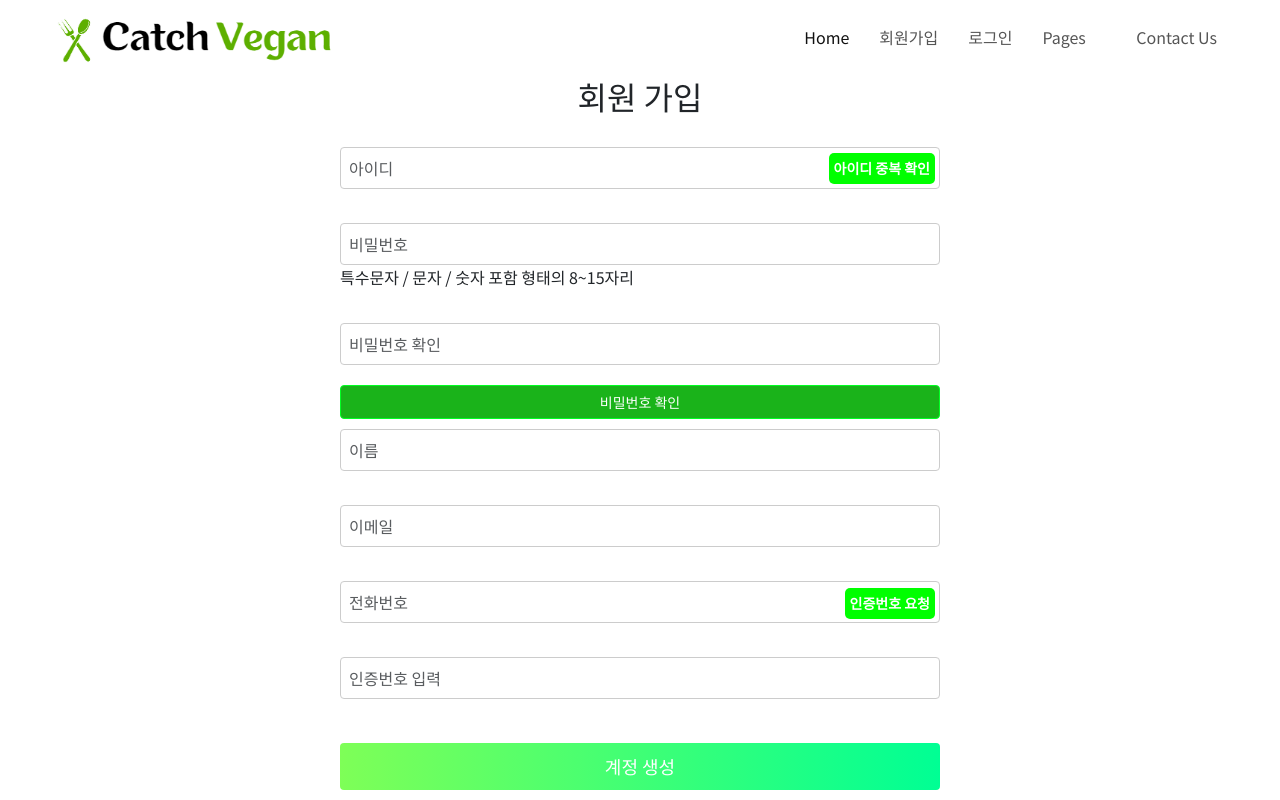
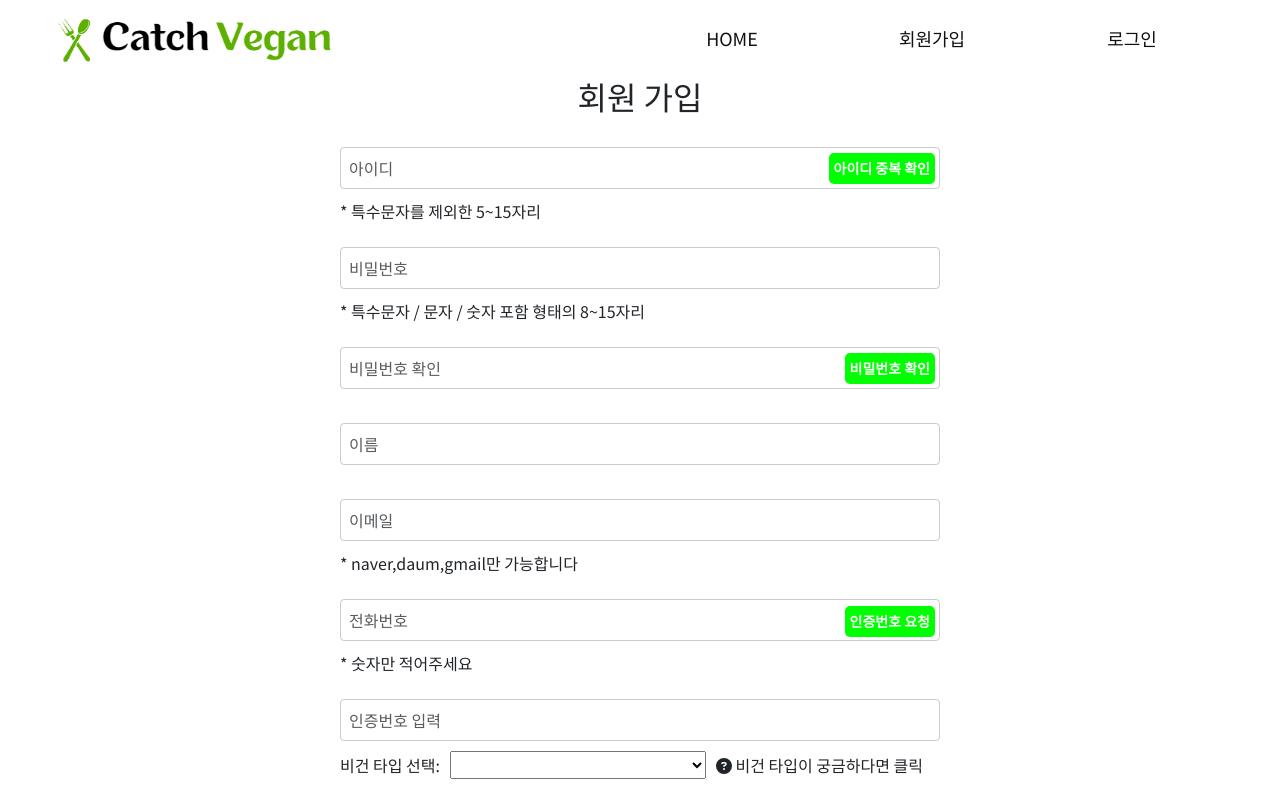
Before and after one commit to zina06/Vegan-Vue.js, a Vue app: page /Catchvegan/member/signup in a window 1280 px wide. Shown: the top 800 px of the page. Built offline with nearby package versions, Linux system fonts and the light colour scheme; what v-calendar, vue-sweetalert2, vue3-naver-maps would draw is missing.

Commit message:
member,header,footer edit

```diff
--- a/package.json
+++ b/package.json
@@ -8,8 +8,8 @@
     "lint": "vue-cli-service lint"
   },
   "dependencies": {
+    "@fortawesome/fontawesome-free": "^6.4.0",
     "@popperjs/core": "^2.11.7",
-    "v-calendar": "^3.0.3",
     "axios": "^1.3.5",
     "axois": "^0.0.1-security",
     "bootstrap": "^5.3.0-alpha3",
@@ -18,6 +18,7 @@
     "node-sass": "^8.0.0",
     "sass": "^1.62.0",
     "sass-loader": "^10.4.1",
+    "v-calendar": "^3.0.3",
     "vue": "^3.2.13",
     "vue-router": "^4.1.6",
     "vue-sweetalert2": "^5.0.5",
@@ -26,6 +27,9 @@
   "devDependencies": {
     "@babel/core": "^7.12.16",
     "@babel/eslint-parser": "^7.12.16",
+    "@fortawesome/fontawesome-svg-core": "^6.4.0",
+    "@fortawesome/free-solid-svg-icons": "^6.4.0",
+    "@fortawesome/vue-fontawesome": "^3.0.3",
     "@vue/cli-plugin-babel": "~5.0.0",
     "@vue/cli-plugin-eslint": "~5.0.0",
     "@vue/cli-service": "~5.0.0",
--- a/src/components/common/common-footer.vue
+++ b/src/components/common/common-footer.vue
@@ -12,9 +12,9 @@
             </div>
             <div class="col-lg-3 col-md-6">
               <h4 class="text-light mb-4">Address</h4>
-              <p><i class="fa fa-map-marker-alt me-3"></i>123 Street, New York, USA</p>
+              <p><i class="fa fa-map-marker-alt me-3"></i>New York, NY 10004, USA</p>
               <p><i class="fa fa-phone-alt me-3"></i>+012 345 67890</p>
-              <p><i class="fa fa-envelope me-3"></i>info@example.com</p>
+              <p><i class="fa fa-envelope me-3"></i>kosa@metanet.com</p>
             </div>
             <div class="col-lg-3 col-md-6">
               <h4 class="text-light mb-4">GitHub</h4>
--- a/src/components/common/common-header.vue
+++ b/src/components/common/common-header.vue
@@ -6,7 +6,11 @@
 
 
           </div>
-
+                   <router-link to="/Catchvegan" class="nav-item nav-link active">Home</router-link>
+              <router-link to="/Catchvegan/member/signup" class="nav-item nav-link" v-if="headerstate">회원가입</router-link>
+              <router-link to="/Catchvegan/member/login" class="nav-item nav-link" v-if="headerstate">로그인</router-link>
+              <router-link to="/Catchvegan" class="nav-item nav-link" v-if="!headerstate">내정보</router-link>
+              <router-link to="/Catchvegan" class="nav-item nav-link" v-if="!headerstate">마이다이닝</router-link>
         </div>  -->
 
         <nav class="navbar navbar-expand-lg navbar-light py-lg-0 px-lg-5 wow fadeIn" data-wow-delay="0.1s">
@@ -19,20 +23,12 @@
           </button>
           <div class="collapse navbar-collapse" id="navbarCollapse">
             <div class="navbar-nav ms-auto p-4 p-lg-0">
-              <router-link to="/Catchvegan" class="nav-item nav-link active">Home</router-link>
-              <router-link to="/Catchvegan/member/signup" class="nav-item nav-link">회원가입</router-link>
-              <router-link to="/Catchvegan/member/login" class="nav-item nav-link">로그인</router-link>
-              <div class="nav-item dropdown">
-                <a href="#" class="nav-link dropdown-toggle" data-bs-toggle="dropdown">Pages</a>
-                <div class="dropdown-menu m-0">
-                  <a href="blog.html" class="dropdown-item">Blog Grid</a>
-                  <a href="feature.html" class="dropdown-item">Our Features</a>
-                  <a href="testimonial.html" class="dropdown-item">Testimonial</a>
-                  <a href="404.html" class="dropdown-item">404 Page</a>
-                </div>
-              </div>
-              <a href="contact.html" class="nav-item nav-link">Contact Us</a>
-            </div>
+              <button type="button" class="nav-item nav-link active custom-button" v-if="headerstate" @click.prevent="main()">HOME</button>
+              <button type="button" class="nav-item nav-link active custom-button" v-if="headerstate" @click.prevent="signup()">회원가입</button>
+              <button type="button" class="nav-item nav-link active custom-button" v-if="headerstate" @click.prevent="login()">로그인</button>
+              <button type="button" class="nav-item nav-link active custom-button" v-if="!headerstate" @click.prevent="logout()">로그아웃</button>
+              <button type="button" class="nav-item nav-link active custom-button" v-if="!headerstate" @click.prevent="mypage()">내정보</button>
+              <button type="button" class="nav-item nav-link active custom-button" v-if="!headerstate" @click.prevent="mydining()">마이다이닝</button>
             <!-- <div class="d-none d-lg-flex ms-2">
               <a class="btn-sm-square bg-white rounded-circle ms-3" href="">
                 <small class="fa fa-search text-body"></small>
@@ -44,6 +40,7 @@
                 <small class="fa fa-shopping-bag text-body"></small>
               </a>
             </div> -->
+            </div>
           </div>
         </nav>
 
@@ -59,8 +56,97 @@
 </template>
 
 <script>
+import { ref } from 'vue';
+import { useRouter } from 'vue-router';
 export default {
-    name: "common-header"
+    name: "common-header",
+
+    setup() {
+      const Swal = require('sweetalert2');
+      const headerstate = ref(false);
+      const token = sessionStorage.getItem("token");
+      const check = () => {
+        if(token == null){
+          headerstate.value = true;
+        }else{
+          console.log(headerstate.value);
+        }
+      }
+      check();
+
+      const logout = () => {
+        let timerInterval
+        Swal.fire({
+          title: '로그아웃하는중',
+          html: '로그아웃하는중',
+          timer: 2000,
+          timerProgressBar: true,
+          didOpen: () => {
+            Swal.showLoading()
+            const b = Swal.getHtmlContainer().querySelector('b')
+            timerInterval = setInterval(() => {
+              b.textContent = Swal.getTimerLeft()
+            }, 100)
+          },
+          willClose: () => {
+            clearInterval(timerInterval)
+          }
+        }).then((result) => {
+          if (result.dismiss === Swal.DismissReason.timer) {
+            console.log('로그아웃하는중')
+          }
+        })
+        headerstate.value = true;
+        sessionStorage.clear();
+        location.reload();
+      }
+
+      const router = useRouter();
+
+      const sessionid = sessionStorage.getItem("id");
+
+      const mypage = () => {
+        router.push({
+          name:"Mypage",
+          params:{"id": sessionid}
+        });
+      }
+
+      const login = () => {
+        router.push({
+          name:"Login"
+        });
+      }
+
+      const signup = () => {
+        router.push({
+          name:"Signup"
+        });
+      }
+
+      const main = () => {
+        router.push({
+          name:"Main"
+        });
+      }
+
+      const mydining = () => {
+        router.push({
+          name:"Mydining",
+          params:{"id": sessionid}
+        });
+      }
+
+      return{
+        logout,
+        headerstate,
+        mypage,
+        mydining,
+        login,
+        signup,
+        main
+      }
+    }
 }
 </script>
 
@@ -69,4 +155,22 @@ export default {
   width: 300px;
   height: 65px;
 }
+
+.custom-button {
+  display: inline-block; /* inline-block 속성으로 링크처럼 보이게 설정 */
+  background-color: #fff; /* 버튼 배경색을 초록색으로 설정 */
+  color: #fff; /* 버튼 텍스트 색상을 흰색으로 설정 */
+  padding: 10px 10px; /* 버튼의 내부 여백 설정 */
+  font-size: 18px; /* 버튼 텍스트 크기 설정 */
+  border: none; /* 버튼 테두리 제거 */
+  border-radius: 4px; /* 버튼 테두리 둥글게 설정 */
+  cursor: pointer; /* 커서를 손가락 모양으로 설정 */
+  transition: transform 0.2s ease-in-out; /* 애니메이션 효과 설정 */
+  text-decoration: none; /* 링크 효과 제거 */
+}
+
+.custom-button:hover {
+  transform: scale(1.1); /* 마우스 호버 시 버튼 크기를 1.1배로 확대하는 애니메이션 설정 */
+}
+
 </style>
--- a/src/pages/member/login.vue
+++ b/src/pages/member/login.vue
@@ -1,22 +1,23 @@
 <template>
     <div>
         <div class="login-page">
-        <form action="Login" method="POST" class="loginForm" onsubmit="DoLoginForm__submit(this); return false;">
+        <form action="/member/login" method="POST" class="loginForm" name="member">
             <h2>로그인</h2>
                 <div class="textForm">
-                    <input name="id" type="text" class="id" placeholder="아이디">
+                    <input name="id" type="text" class="id" placeholder="아이디" v-model="id">
                 </div>
                 <div class="textForm">
-                    <input name="password" type="password" class="password" placeholder="비밀번호">
+                    <input name="password" type="password" class="password" placeholder="비밀번호" v-model="password">
                 </div>
-            <input type="submit" class="loginBtn" value="L O G I N"/>
+            <button class="loginBtn" type="submit" value="L O G I N" @click.prevent="login()">로그인</button>
             <div class="text-center mb-3">
                 <a href="#" class="text-secondary me-3">아이디 찾기</a>
                 <span class="text-secondary">|</span>
                 <a href="#" class="text-secondary ms-3 me-3">비밀번호 찾기</a>
                 <span class="text-secondary">|</span>
-                <a href="#" class="text-secondary ms-3">회원가입</a>
+                <a href="signup" class="text-secondary ms-3">회원가입</a>
             </div>
+            <input type="hidden" name="${_csrf.parameterName}" value="${_csrf.token}" />
         </form>
         </div>
     </div>
@@ -24,7 +25,57 @@
 </template>
 
 <script>
+import { useRouter } from 'vue-router';
+import {ref} from 'vue'
+import axios from 'axios';
+
 export default {
+  setup(){
+    const router = useRouter();
+    const Swal = require('sweetalert2');
+    const token = ref('');
+    const id = ref('');
+    const password = ref('');
+    const login = () =>{
+      console.log(id.value);
+      console.log(password.value);
+      const login2 = async () =>{
+        const res = await axios.post('/Catchvegan/member/login',{
+            id : id.value,
+            password : password.value
+        }).then((result)=>{
+          sessionStorage.setItem("token",result.headers.token);
+          sessionStorage.setItem("id",id.value);
+          Swal.fire({
+          icon: 'success',
+          title: '로그인 성공'
+          }).then(() => {
+            router.push({ name: 'Main', params: { id: id.value } });
+            location.reload();
+            window.location.href = '/Catchvegan'
+          });
+          if(result.headers.token == null){
+            Swal.fire({
+            icon: 'error',
+            title: '로그인 실패'
+            })
+          }
+          token.value = result.headers.token;
+        }).catch((result) => {
+          console.log(result);
+        })
+      }
+      login2();
+    }
+
+    return{
+      id,
+      password,
+      login
+    }
+  }
+
+
 }
 </script>
 
--- a/src/pages/member/my-dining.vue
+++ b/src/pages/member/my-dining.vue
@@ -59,9 +59,9 @@ export default {
 
 
     const goToReviewPage = function () {
-            router.push(
-                "/member/reviewinsert"
-            )
+                router.push({
+          name:"Login"
+        });
         }
 
     return {
--- a/src/pages/member/signup.vue
+++ b/src/pages/member/signup.vue
@@ -9,6 +9,7 @@
                 <input name="id" type="text" class="form-control" placeholder="아이디" v-model="id" />
                   <button class="btn-idcheck" type="button" id="checkbutton" @click="checkId()">아이디 중복 확인</button>
                 </div>
+                <div>* 특수문자를 제외한 5~15자리</div>
                 <br>
                 <div>
                   <div id="canpost" hidden="hidden" data-validation='false'></div>
@@ -18,20 +19,20 @@
                 </div>
                 <div class="textForm">
                   <input type="password" name="password"  class="form-control" placeholder="비밀번호" data-pw="cant" v-model="password"/>
-                  <div>특수문자 / 문자 / 숫자 포함 형태의 8~15자리</div>
+                </div>
+                  <div>* 특수문자 / 문자 / 숫자 포함 형태의 8~15자리</div>
+                <div>
                   <div id="canpassword" v-if="passwordNull" style="color : green">비밀번호를 입력해주세요.</div>
                   <div id="cantpassword" hidden="hidden" style="color : red">비밀번호 형식이다릅니다.</div>
                 </div>
                 <br>
-                <div class="textForm">
+                <div class="textForm" style="position: relative;">
                     <input type="password" name="confirm_password" class="form-control" placeholder="비밀번호 확인" v-model="password2" />
-                  <div id="passok" hidden="hidden" style="color : red">비밀번호가 다릅니다.</div>
-                </div>
-                <div class="textForm">
-                  <button class="btn btn-md btn-primary btn-block signup-btn" type="button" id="checkbutton" @click="checkPwd()">비밀번호 확인</button>
-                <br>
+                    <button class="btn-pwcheck" type="button" id="pwcheckbutton" @click="checkPwd()">비밀번호 확인</button>
+                    <div id="passok" hidden="hidden" style="color : red">비밀번호가 다릅니다.</div>
                 </div>
                 <span id="confirmMsg"></span>
+                <br>
                 <div class="textForm">
                 <input type="text" name="name"  class="form-control" placeholder="이름" v-model="name"/>
                   <div id="namenull" style="color : red" v-if="nameNull">이름을 입력해주세요.</div>
@@ -40,14 +41,30 @@
                 <div class="textForm">
                   <input name="email" type="text" class="form-control" placeholder="이메일" v-model="email">
                 </div>
+                <div>* naver,daum,gmail만 가능합니다</div>
                 <br>
                 <div class="textForm" style="position: relative;">
                   <input name="phone" type="text" class="form-control" placeholder="전화번호" v-model="phone">
                   <button type="button" class="btn-sendauth">인증번호 요청</button>
                 </div>
+                <div>* 숫자만 적어주세요</div>
                 <br>
                 <div class="textForm">
                   <input name="authNo" type="text" class="form-control" placeholder="인증번호 입력" v-model="authNo">
+                </div>
+                <div>
+                  <label for="veganType">비건 타입 선택: </label>
+                  <select id="veganType" v-model="vegantype">
+                    <option value="strict">비건 (Vegan)</option>
+                    <option value="lacto">락토 (Lacto Vegan)</option>
+                    <option value="ovo">오보 (Ovo-Vegetarian)</option>
+                    <option value="lacovo">락토 오보 (Lacto-ovo Vegetarian)</option>
+                    <option value="pesco">페스코 (Pesco-Vegetarian)</option>
+                    <option value="pollo">폴로 (Pollo-Vegetarian)</option>
+                    <option value="flexi">플렉시테리언 (Flexitarian)</option>
+                    <option value="other">기타</option>
+                  </select><font-awesome-icon icon="question-circle" @click="showtype"/> 비건 타입이 궁금하다면 클릭
+                  <input class="form-control" type="hidden" name="{{vegantype}}" value="{{vegantype}}" />
                 </div>
                 <br>
             <input type="hidden" name="${_csrf.parameterName}" value="${_csrf.token}" />
@@ -71,12 +88,42 @@ export default {
     const email = ref('');
     const phone = ref('');
     const authNo = ref('');
+    const vegantype = ref('');
     let passok = false;
     let idok=false;
     const Swal = require('sweetalert2');
 
+    const validatePassword = (password) => {
+      const passwordRegex = /^(?=.*[a-zA-Z])(?=.*\d)(?=.*[@$!%*?&])[A-Za-z\d@$!%*?&]{8,15}$/;
+      return passwordRegex.test(password);
+    };
+
+    const validateID = (id) => {
+      const idRegex = /^(?=.*[a-zA-Z])[A-Za-z\d]{5,15}$/;
+      return idRegex.test(id);
+    };
+
+    const validateEmail = (email) => {
+      const emailRegex = /^[a-zA-Z0-9._%+-]+@(naver\.com|gmail\.com|daum\.net)$/;
+      return emailRegex.test(email);
+    };
+
+    const validatePhone = (phone) => {
+      const phoneRegex = /^\d{9,12}$/;
+      return phoneRegex.test(phone);
+    };
+
     const checkPwd = () => {
-      if(password.value == password2.value && password.value != ''){
+      if(validatePassword(password.value) == false){
+         Swal.fire({
+          title: '비밀번호 유효성 검사',
+          text: '비밀번호는 특수문자, 문자, 숫자를 포함한 8~15자리여야 합니다.',
+          icon: 'error',
+          confirmButtonText: '확인',
+        });
+        return;
+      }
+      else if(password.value == password2.value && password.value != ''){
         Swal.fire({
           icon: 'success',
           title: '비밀번호가 일치합니다'
@@ -93,12 +140,32 @@ export default {
       }
     }
 
+    const showtype = () => {
+      Swal.fire({
+        title: '비건 유형에 대해 알려드립니다',
+        text: '알맞은 유형을 선택해주세요',
+        imageUrl: 'https://mblogthumb-phinf.pstatic.net/MjAyMTAzMDVfMjM2/MDAxNjE0OTQyMDIxNjM5.6Ajipt9m7rdjeaF9KJXN8ohloCUWqaXQV52dgOY-91sg.YQaPafZyC82APA3G1zB7Zr5C7eUrbAla2ke8mdDnVRAg.JPEG.veverywhere/92%EC%B1%84%EC%8B%9D%EC%9D%98%EB%8B%A8%EA%B3%84.jpg?type=w800',
+        imageWidth: 500,
+        imageHeight: 500,
+        imageAlt: 'Custom image'
+      });
+    }
+
     const signin = () => {
       if(id.value == '' || password.value == '' || password2.value == '' || name.value == ''
-      || email.value == '' || phone.value == '' || authNo.value =='' ){
+      || email.value == '' || phone.value == '' || authNo.value =='' || vegantype.value == ''){
         Swal.fire({
           icon: 'error',
           title: '모든 항목을 작성해주세요',
+        })
+        return;
+      }
+      if(validateEmail(email.value) == false){
+        Swal.fire({
+          title: '이메일 유효성 검사',
+          text: '옳바른 이메일 양식이 아닙니다',
+          icon: 'error',
+          confirmButtonText: '확인',
         })
         return;
       }
@@ -116,22 +183,33 @@ export default {
         })
         return;
       }
+      if(validatePhone(phone.value) == false){
+        Swal.fire({
+          title: '번호 유효성 검사',
+          text: '옳바른 번호 양식이 아닙니다',
+          icon: 'error',
+          confirmButtonText: '확인',
+        })
+        return;
+      }
       const signup = async () =>{
           const res = await axios
-            .post('/member/signup',{
+            .post('signup',{
                               id : id.value,
                               password : password.value,
                               name : name.value,
                               phone : phone.value,
                               email : email.value,
+                              vegantype : vegantype.value
                             })
             .then((result)=>{
               if(result.status==201){
                  Swal.fire({
                   icon:'success',
                   title:'회원가입이 완료되었습니다',
-              })
-                router.push("/Catchvegan");
+              }).then((res)=>{
+             router.push("Main");
+             })
               }
               if(result.data == 'success'){
                 idok=true;
@@ -146,10 +224,20 @@ export default {
         }
         signup();
     }
+
     const checkId = () =>{
+      if(validateID(id.value) == false){
+         Swal.fire({
+          title: '아이디 유효성 검사',
+          text: '아이디는 특수문자는 포함하지 않는 5~15자리여야 합니다.',
+          icon: 'error',
+          confirmButtonText: '확인',
+        });
+        return;
+      }
       const checkidid = async () =>{
           const res = await axios
-            .post('/checkid',{
+            .post('checkid',{
                               id : id.value
                             })
             .then((result)=>{
@@ -183,9 +271,11 @@ export default {
       email,
       phone,
       authNo,
+      vegantype,
       checkPwd,
       signin,
-      checkId
+      checkId,
+      showtype
     }
   }
 }
@@ -197,6 +287,36 @@ export default {
   div {
     max-width: 600px; /* 원하는 폼의 최대 너비로 설정 */
     margin: 0 auto; /* 가운데 정렬을 위한 margin 설정 */
+  }
+
+  label {
+  margin-right: 10px; /* 라벨과 셀렉트 박스 간격 조정 */
+  }
+
+  select {
+  margin-right: 10px; /* 셀렉트 박스와 숨은 필드 간격 조정 */
+  }
+
+  input[type="hidden"] {
+  display: block; /* 숨은 필드는 블록 요소로 표시되도록 설정 */
+  margin-top: 10px; /* 숨은 필드와 버튼 간격 조정 */
+  }
+
+  .btn-pwcheck{
+  position: absolute;
+  top: 0;
+  right: 0;
+  top: 6px;
+  right: 5px;
+  padding: 5px;
+  background-color: #00FF00;
+  color: #FFFFFF;
+  border: none;
+  border-radius: 5px;
+  cursor: pointer;
+  font-size: 14px;
+  font-weight: bold;
+  transition: background-color 0.3s ease-in-out;
   }
 
   .btn-idcheck {
@@ -232,7 +352,6 @@ export default {
   font-weight: bold;
   transition: background-color 0.3s ease-in-out;
 }
-
 
 
 .joinbtn {
```
Also changed, not shown: src/main.js (+6 -1 lines), 1 other file (tests, documents, lock files or other folders).
